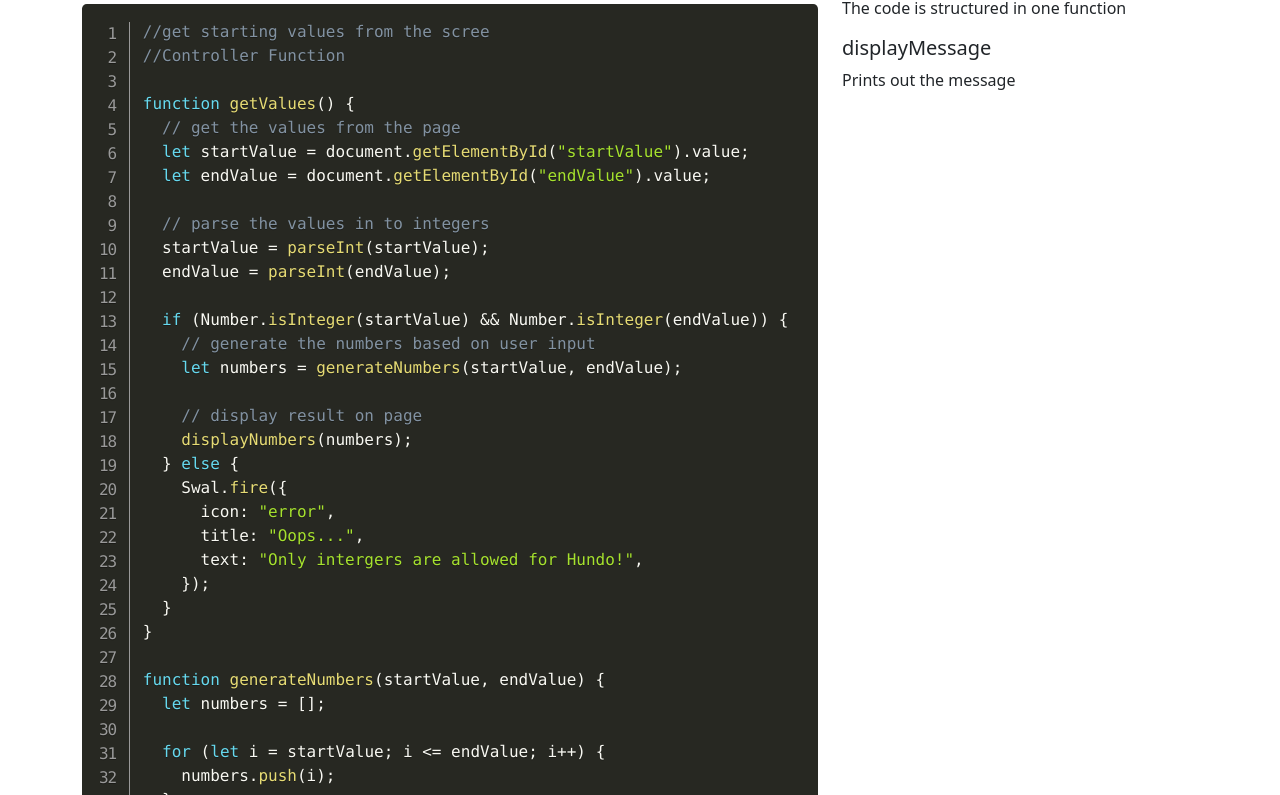
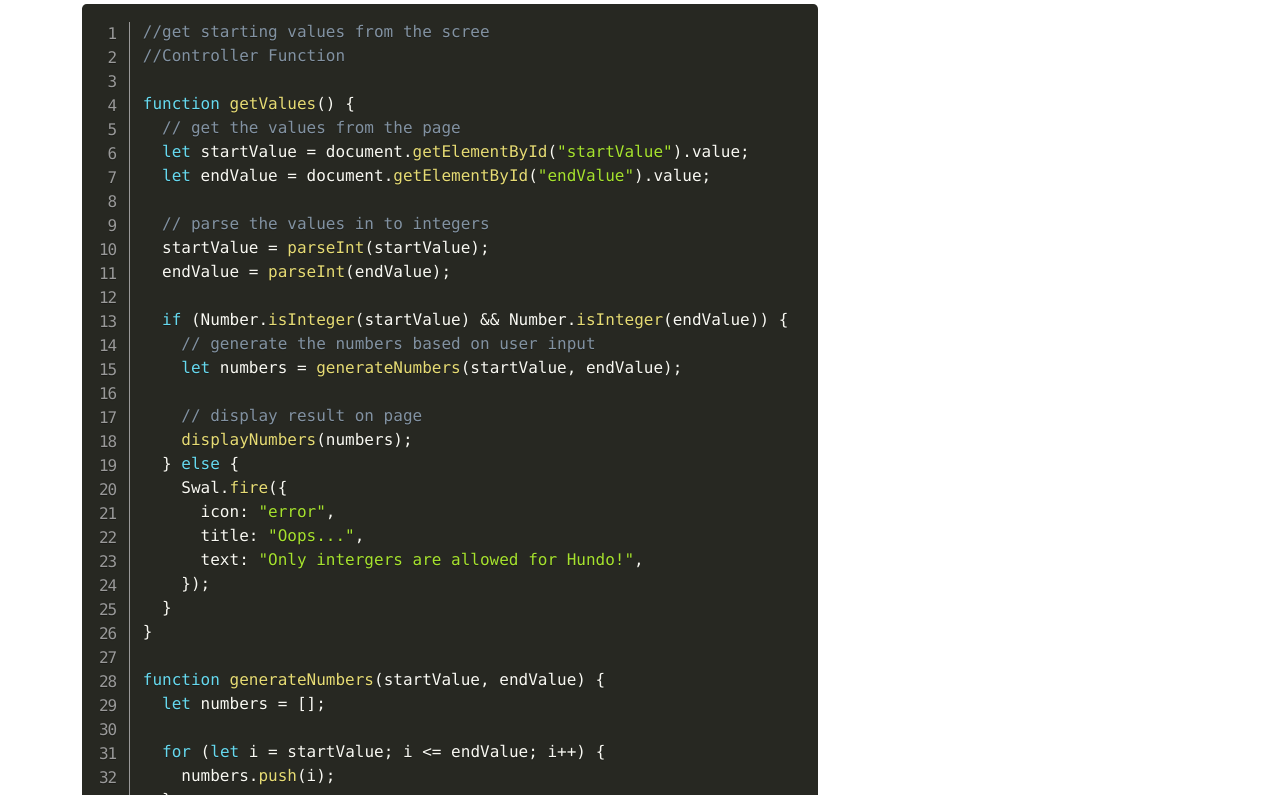
Before and after one commit to andymonk8/Hundo, a plain HTML site: page code.html in a window 1280 px wide. Shown: the part 145-940 px from the top of the page. Drawn offline with nearby package versions, Linux system fonts and the light colour scheme.

Commit message:
Code Docs Section Commented?!

```diff
--- a/code.html
+++ b/code.html
@@ -156,9 +156,13 @@ function displayNumbers(numbers) {
         </div>
         <!-- Code Docs-->
         <div class="col-12 col-lg-4">
-          <p>The code is structured in one function</p>
-          <h5>displayMessage</h5>
-          <p>Prints out the message</p>
+          <!-- <p>The code is structured in three functions:</p>
+          <h5>getValues</h5>
+          <p>Gets the values from the user</p>
+          <h5>generateNumbers</h5>
+          <p>Generates the numbers from the starting value to the ending value</p>
+          <h5>displayNumbers</h5>
+          <p>Displays the numbers on a table with even numbers in bold</p> -->
         </div>
       </div>
     </main>
```
